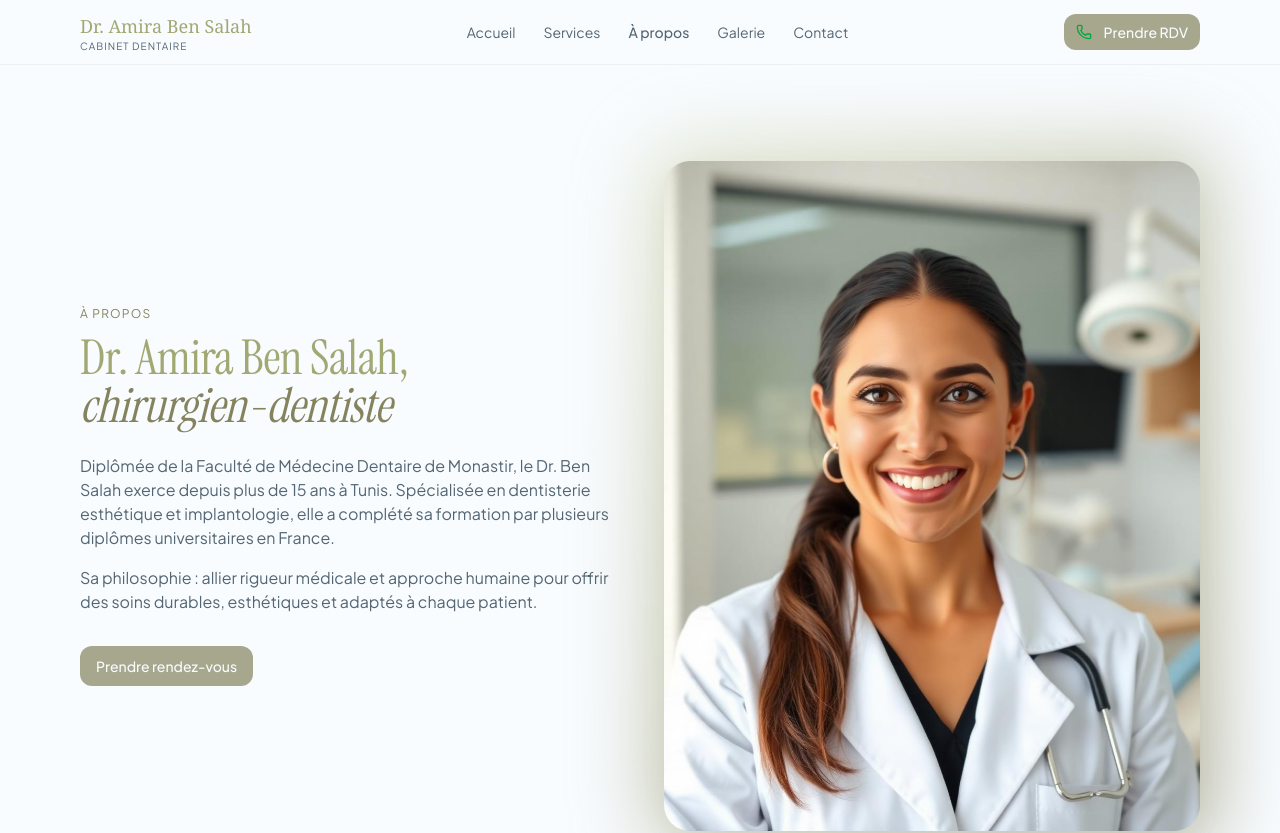
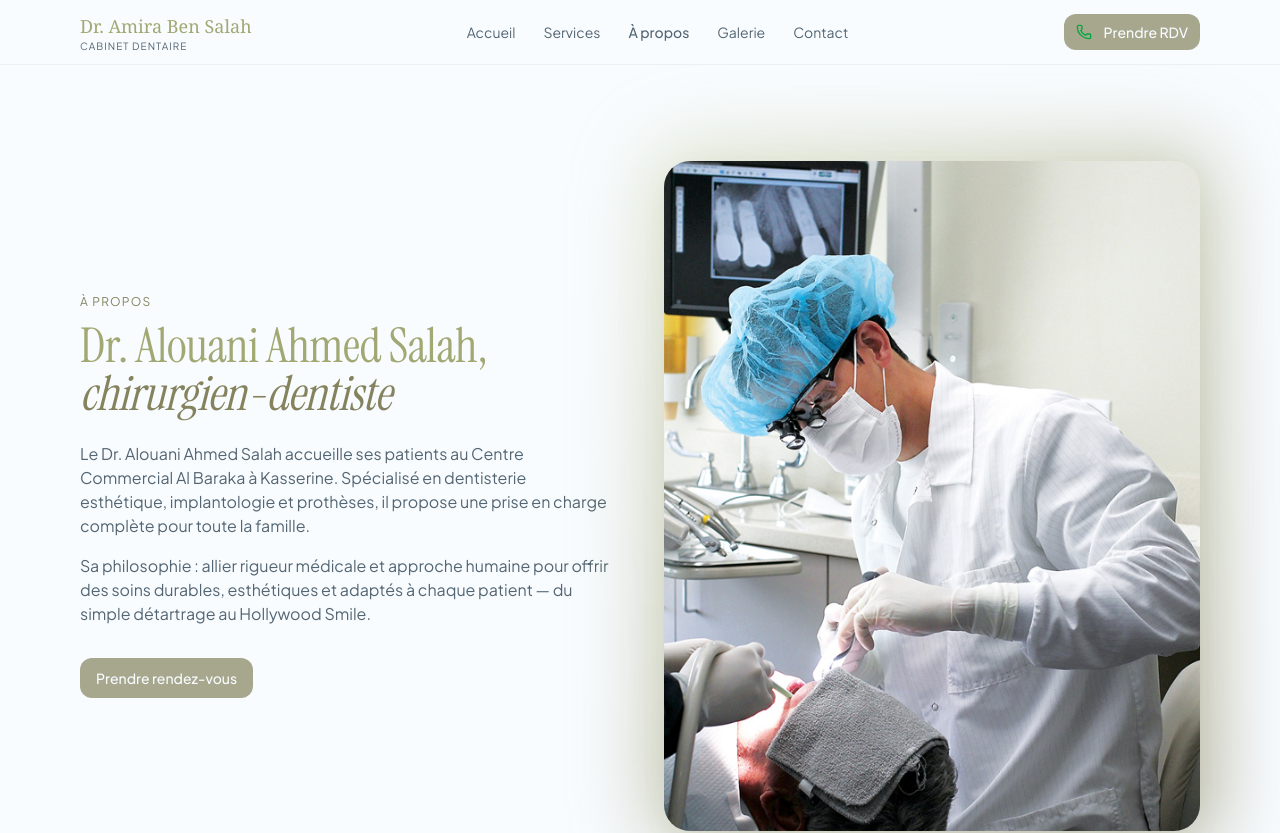
Before and after one commit to Yesserabedlmoujib/dentist-showcase-website, a React (Vite) app: page /about in a window 1280 px wide. Shown: the top 833 px of the page. Built offline with nearby package versions, Linux system fonts and the light colour scheme.

Commit message:
feat(about): customize about page content for Kasserine clinic

```diff
--- a/src/routes/about.tsx
+++ b/src/routes/about.tsx
@@ -2,21 +2,21 @@ import { createFileRoute, Link } from "@tanstack/react-router";
 import { SiteLayout } from "@/components/site-layout";
 import { Button } from "@/components/ui/button";
 import { GraduationCap, Heart, Microscope, Users } from "lucide-react";
-import portrait from "@/assets/dentist-portrait.jpg";
+import portrait from "@/assets/dentist-profile.jpg";
 
 export const Route = createFileRoute("/about")({
   head: () => ({
     meta: [
-      { title: "À propos — Dr. Amira Ben Salah" },
+      { title: "À propos — Dr. Alouani Ahmed Salah" },
       {
         name: "description",
         content:
-          "Découvrez le parcours et la philosophie du Dr. Amira Ben Salah, chirurgien-dentiste à Tunis.",
+          "Découvrez le parcours et la philosophie du Dr. Alouani Ahmed Salah, chirurgien-dentiste à Kasserine.",
       },
-      { property: "og:title", content: "À propos — Dr. Amira Ben Salah" },
+      { property: "og:title", content: "À propos — Dr. Alouani Ahmed Salah" },
       {
         property: "og:description",
-        content: "Chirurgien-dentiste diplômée à Tunis.",
+        content: "Chirurgien-dentiste à Kasserine.",
       },
     ],
   }),
@@ -56,21 +56,21 @@ function AboutPage() {
               À propos
             </div>
             <h1 className="mt-3 text-4xl md:text-5xl">
-              Dr. Amira Ben Salah,
+              Dr. Alouani Ahmed Salah,
               <br />
               <span className="italic text-primary">chirurgien-dentiste</span>
             </h1>
             <div className="mt-6 space-y-4 text-muted-foreground">
               <p>
-                Diplômée de la Faculté de Médecine Dentaire de Monastir, le Dr.
-                Ben Salah exerce depuis plus de 15 ans à Tunis. Spécialisée en
-                dentisterie esthétique et implantologie, elle a complété sa
-                formation par plusieurs diplômes universitaires en France.
+                Le Dr. Alouani Ahmed Salah accueille ses patients au Centre
+                Commercial Al Baraka à Kasserine. Spécialisé en dentisterie
+                esthétique, implantologie et prothèses, il propose une prise en
+                charge complète pour toute la famille.
               </p>
               <p>
                 Sa philosophie : allier rigueur médicale et approche humaine
                 pour offrir des soins durables, esthétiques et adaptés à chaque
-                patient.
+                patient — du simple détartrage au Hollywood Smile.
               </p>
             </div>
             <div className="mt-8">
@@ -87,7 +87,7 @@ function AboutPage() {
             />
             <img
               src={portrait}
-              alt="Dr. Amira Ben Salah, chirurgien-dentiste"
+              alt="Dr. Alouani Ahmed Salah, chirurgien-dentiste"
               width={1024}
               height={1280}
               loading="lazy"
```
